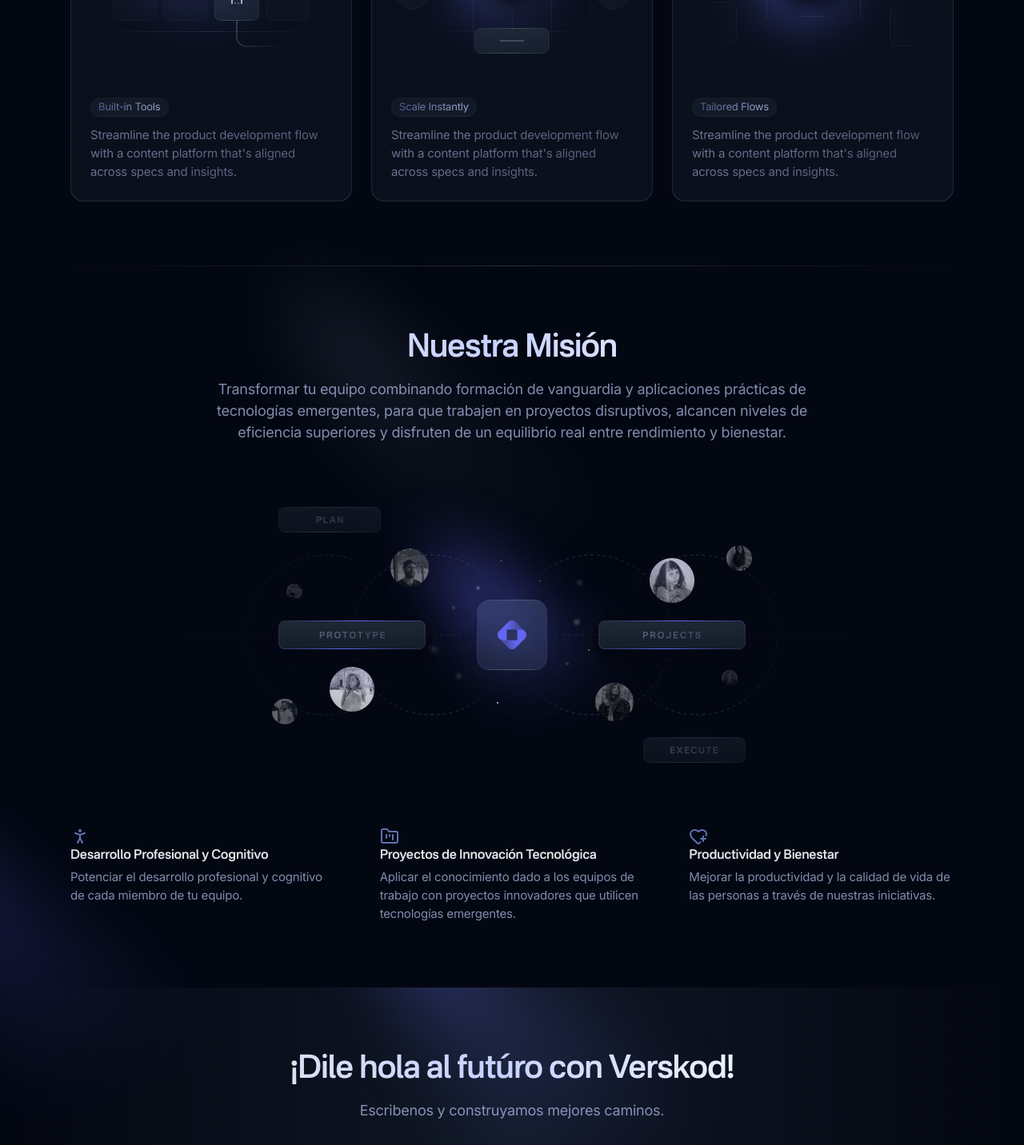
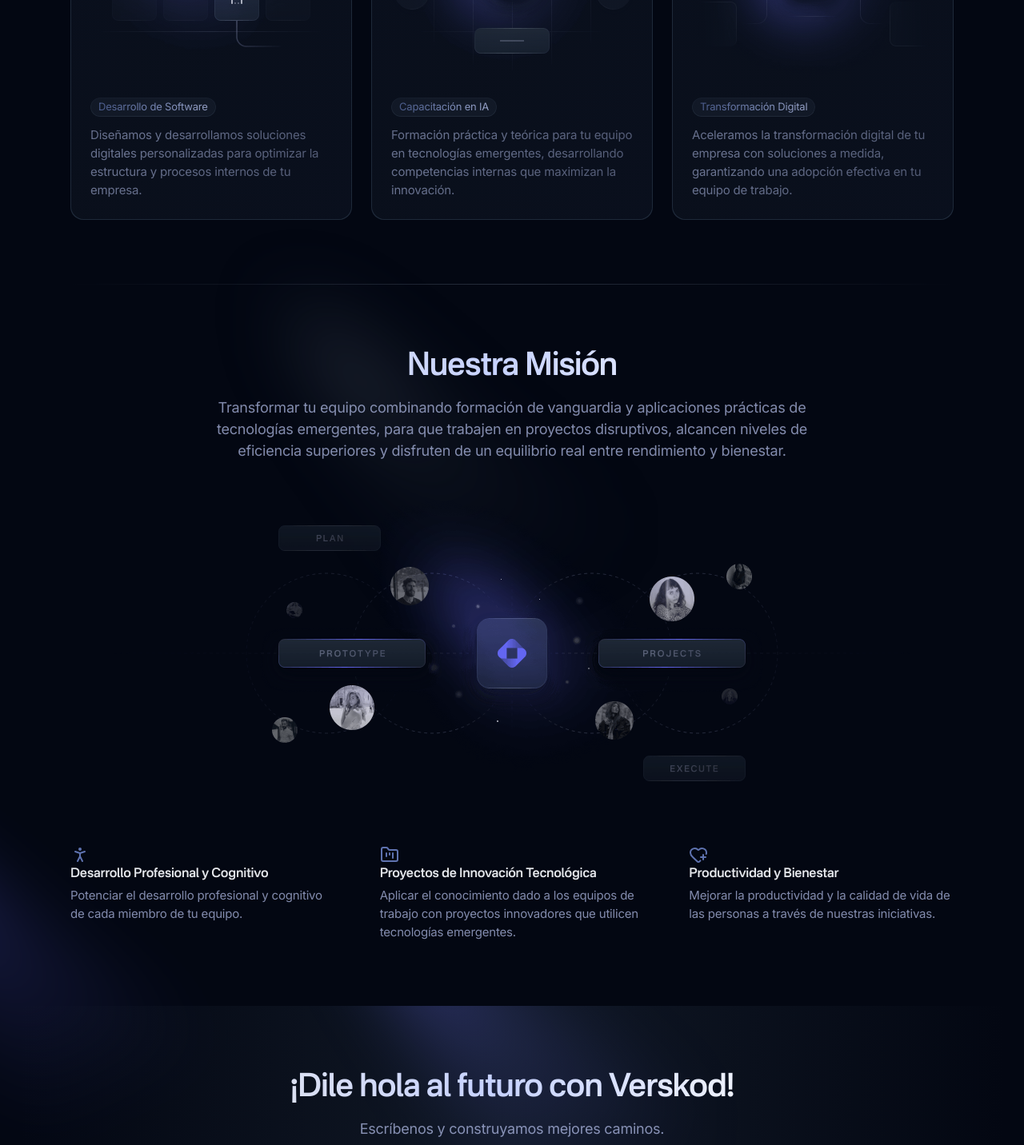
Before and after one commit to DiegoCM1/verskod-landing, a Next.js app: page / in a window 1280 px wide. Shown: the part 1400-2832 px from the top of the page at 80% size. Built offline with nearby package versions, Linux system fonts and the light colour scheme.

Commit message:
Corrige errores tipográficos y mejora la redacción en varios componentes

```diff
--- a/components/cta.tsx
+++ b/components/cta.tsx
@@ -23,10 +23,10 @@ export default function Cta() {
               className="animate-[gradient_6s_linear_infinite] bg-[linear-gradient(to_right,var(--color-gray-200),var(--color-indigo-200),var(--color-gray-50),var(--color-indigo-300),var(--color-gray-200))] bg-[length:200%_auto] bg-clip-text pb-4 font-nacelle text-2xl font-semibold text-transparent md:text-4xl"
               data-aos="fade-up"
             >
-              ¡Dile hola al futúro con Verskod!{" "}
+              ¡Dile hola al futuro con Verskod!{" "}
             </h2>
             <p className="text-lg text-indigo-200/65 pb-8">
-              Escribenos y construyamos mejores caminos.
+              Escríbenos y construyamos mejores caminos.
             </p>
             <div className="mx-auto max-w-xs sm:flex sm:max-w-none sm:justify-center">
               <div data-aos="fade-up" data-aos-delay={400}>
--- a/components/modal-video.tsx
+++ b/components/modal-video.tsx
@@ -50,7 +50,7 @@ export default function ModalVideo({
         onClick={() => {
           setModalOpen(true);
         }}
-        aria-label="Watch the video"
+        aria-label="Ver el video"
         data-aos="fade-up"
         data-aos-delay={200}
       >
@@ -94,7 +94,7 @@ export default function ModalVideo({
               </defs>
             </svg>
             <span className="text-sm font-medium leading-tight text-gray-300">
-              Watch Demo
+              Ver Demo
               <span className="text-gray-600"> - </span>
               3:47
             </span>
@@ -126,7 +126,7 @@ export default function ModalVideo({
                 controls
               >
                 <source src={video} type="video/mp4" />
-                Your browser does not support the video tag.
+                Tu navegador no soporta la etiqueta de video.
               </video>
             </DialogPanel>
           </div>
--- a/components/servicios.tsx
+++ b/components/servicios.tsx
@@ -56,13 +56,13 @@ export default function Workflows() {
                   <div className="mb-3">
                     <span className="btn-sm relative rounded-full bg-gray-800/40 px-2.5 py-0.5 text-xs font-normal before:pointer-events-none before:absolute before:inset-0 before:rounded-[inherit] before:border before:border-transparent before:[background:linear-gradient(to_bottom,--theme(--color-gray-700/.15),--theme(--color-gray-700/.5))_border-box] before:[mask-composite:exclude_!important] before:[mask:linear-gradient(white_0_0)_padding-box,_linear-gradient(white_0_0)] hover:bg-gray-800/60">
                       <span className="bg-linear-to-r from-button-primary to-indigo-200 bg-clip-text text-transparent">
-                        Built-in Tools
+                        Desarrollo de Software
                       </span>
                     </span>
                   </div>
                   <p className="text-indigo-200/65">
-                    Streamline the product development flow with a content
-                    platform that's aligned across specs and insights.
+                    Diseñamos y desarrollamos soluciones digitales personalizadas
+                    para optimizar la estructura y procesos internos de tu empresa.
                   </p>
                 </div>
               </div>
@@ -103,13 +103,14 @@ export default function Workflows() {
                   <div className="mb-3">
                     <span className="btn-sm relative rounded-full bg-gray-800/40 px-2.5 py-0.5 text-xs font-normal before:pointer-events-none before:absolute before:inset-0 before:rounded-[inherit] before:border before:border-transparent before:[background:linear-gradient(to_bottom,--theme(--color-gray-700/.15),--theme(--color-gray-700/.5))_border-box] before:[mask-composite:exclude_!important] before:[mask:linear-gradient(white_0_0)_padding-box,_linear-gradient(white_0_0)] hover:bg-gray-800/60">
                       <span className="bg-linear-to-r from-button-primary to-indigo-200 bg-clip-text text-transparent">
-                        Scale Instantly
+                        Capacitación en IA
                       </span>
                     </span>
                   </div>
                   <p className="text-indigo-200/65">
-                    Streamline the product development flow with a content
-                    platform that's aligned across specs and insights.
+                    Formación práctica y teórica para tu equipo en tecnologías
+                    emergentes, desarrollando competencias internas que maximizan
+                    la innovación.
                   </p>
                 </div>
               </div>
@@ -150,13 +151,14 @@ export default function Workflows() {
                   <div className="mb-3">
                     <span className="btn-sm relative rounded-full bg-gray-800/40 px-2.5 py-0.5 text-xs font-normal before:pointer-events-none before:absolute before:inset-0 before:rounded-[inherit] before:border before:border-transparent before:[background:linear-gradient(to_bottom,--theme(--color-gray-700/.15),--theme(--color-gray-700/.5))_border-box] before:[mask-composite:exclude_!important] before:[mask:linear-gradient(white_0_0)_padding-box,_linear-gradient(white_0_0)] hover:bg-gray-800/60">
                       <span className="bg-linear-to-r from-button-primary to-indigo-200 bg-clip-text text-transparent">
-                        Tailored Flows
+                        Transformación Digital
                       </span>
                     </span>
                   </div>
                   <p className="text-indigo-200/65">
-                    Streamline the product development flow with a content
-                    platform that's aligned across specs and insights.
+                    Aceleramos la transformación digital de tu empresa con
+                    soluciones a medida, garantizando una adopción efectiva en tu
+                    equipo de trabajo.
                   </p>
                 </div>
               </div>
--- a/components/ui/footer.tsx
+++ b/components/ui/footer.tsx
@@ -22,7 +22,7 @@ export default function Footer() {
         </div>
         <div className="flex flex-col items-center justify-between pt-16 pb-8">
           <h3 className="mb-4 font-nacelle text-[1rem] font-semibold text-gray-200 md:mb-6">
-            Siguenos en nuestras redes:
+            Síguenos en nuestras redes:
           </h3>{" "}
           {/* Social media links */}
           <div className="flex items-center justify-center mb-4 md:mb-6 md:gap-4">
@@ -35,7 +35,7 @@ export default function Footer() {
               <Instagram className="inline-block w-8 h-8" />
             </a>
             <a
-              href="https://www.instagram.com/verskodoficial/"
+              href="https://www.linkedin.com/company/verskod/"
               target="_blank"
               rel="noopener noreferrer"
               className="ml-4 text-gray-500 hover:text-gray-700 transition-colors duration-200"
```
